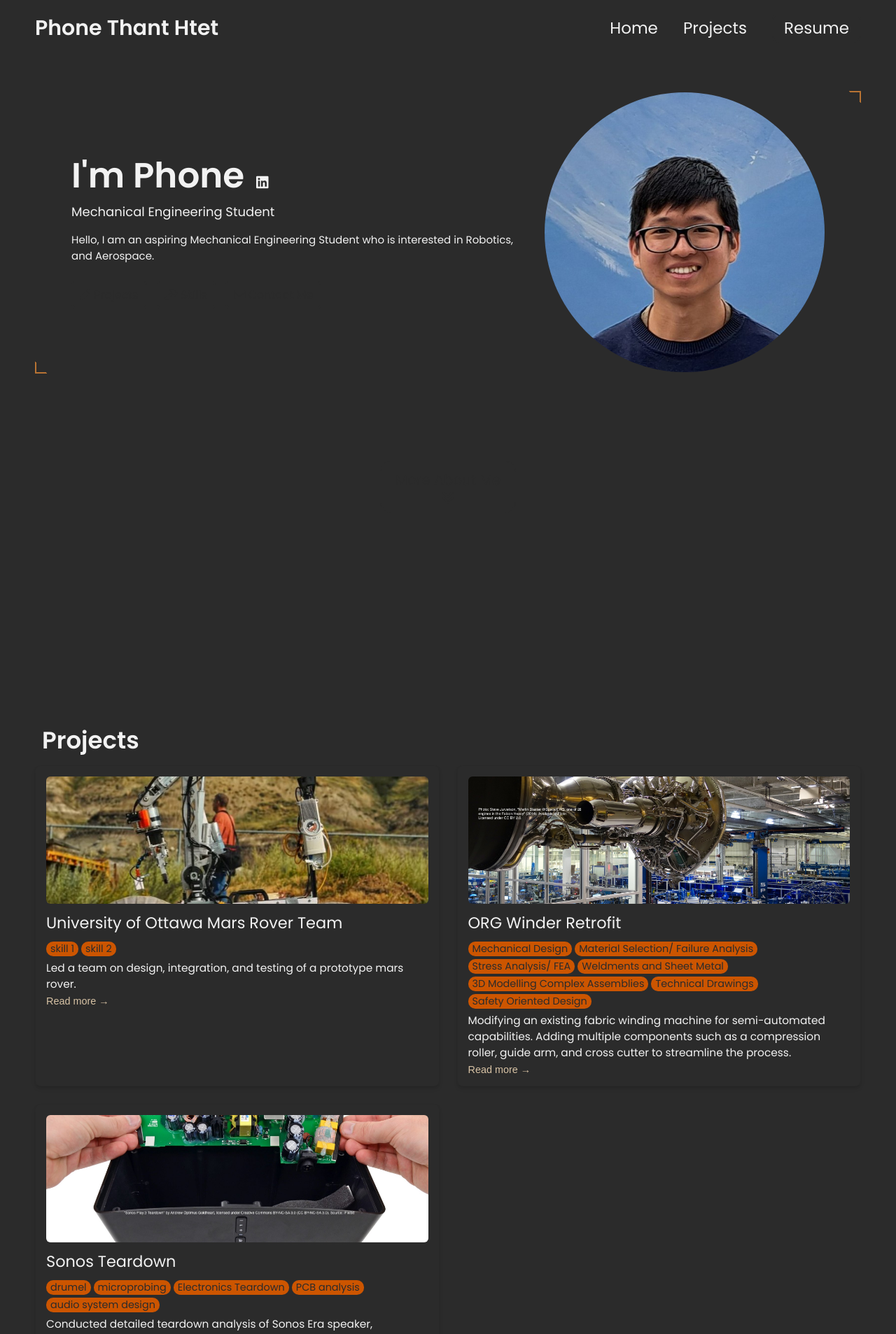
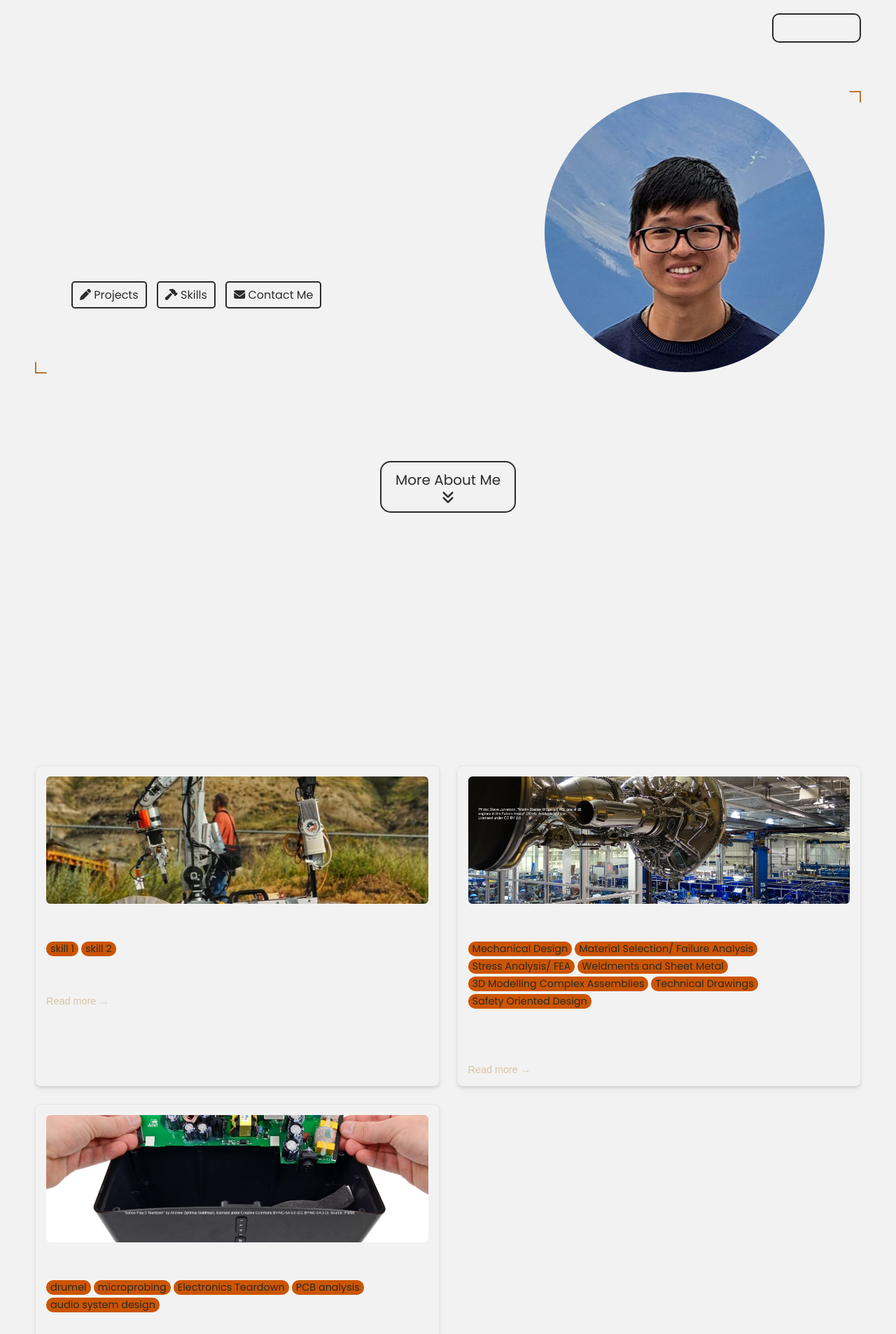
Before and after one commit to Alvin-Htet/Alvin-Htet.github.io, a Jekyll site: the page built from index.html, in a window 1280 px wide. Shown: the top 1907 px of the page at 70% size. Built offline with Jekyll 4.4.1, drawn with Linux system fonts in a browser that asks for light colours.

Commit message:
Update _config.yml

```diff
--- a/_config.yml
+++ b/_config.yml
@@ -88,7 +88,7 @@ colors: # this is the basic theme
   border: "#B87333"
   link: "#2B2B2B"
   highlight: "#D8C3A5"
-  background: "#2B2B2B"
+  background: "#F2F2F2"
   light_background: "#CC5500"
 
 # A few examples.
```
